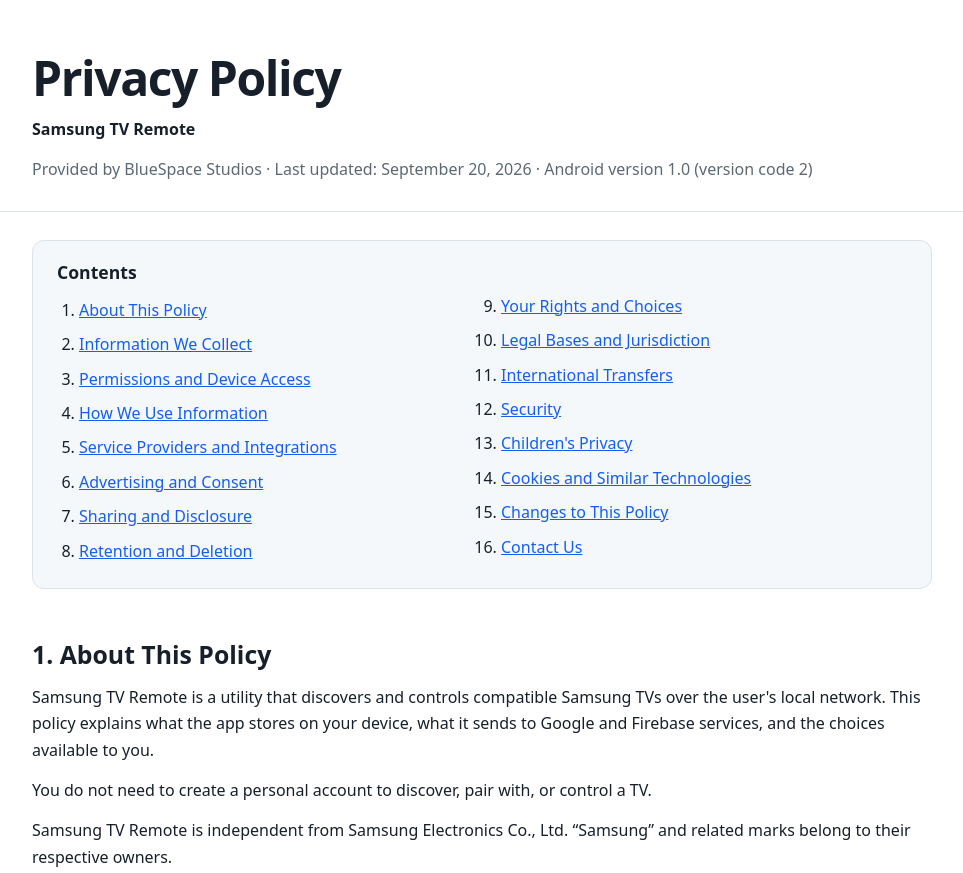
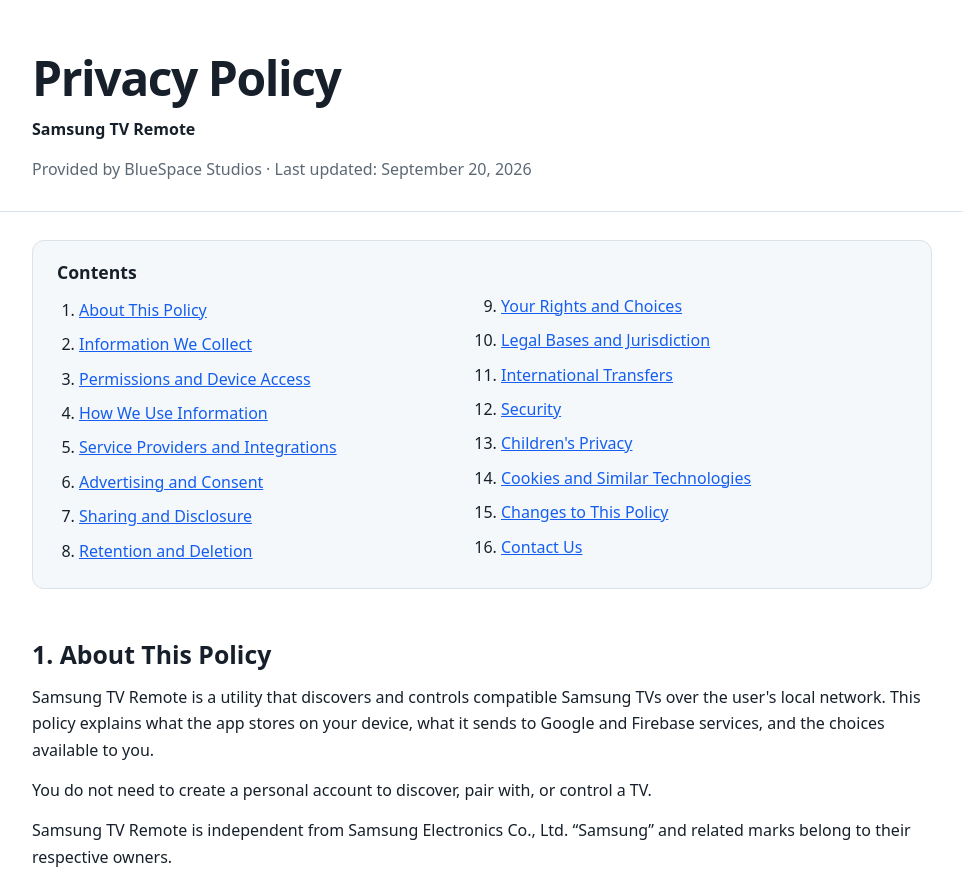
Before and after one commit to bluebirdstudiozz-gif/Samsungtvremote, a plain HTML site: page index.html in a window 1280 px wide. Shown: the top 873 px of the page, without its empty margins (158-1121 px from the left). Drawn offline with Linux system fonts and the light colour scheme.

Commit message:
Update index.html

```diff
--- a/index.html
+++ b/index.html
@@ -36,7 +36,7 @@
     <div class="wrap">
       <h1>Privacy Policy</h1>
       <p><strong>Samsung TV Remote</strong></p>
-      <p class="meta">Provided by BlueSpace Studios · Last updated: September 20, 2026 · Android version 1.0 (version code 2)</p>
+      <p class="meta">Provided by BlueSpace Studios · Last updated: September 20, 2026 </p>
     </div>
   </header>
 
```
